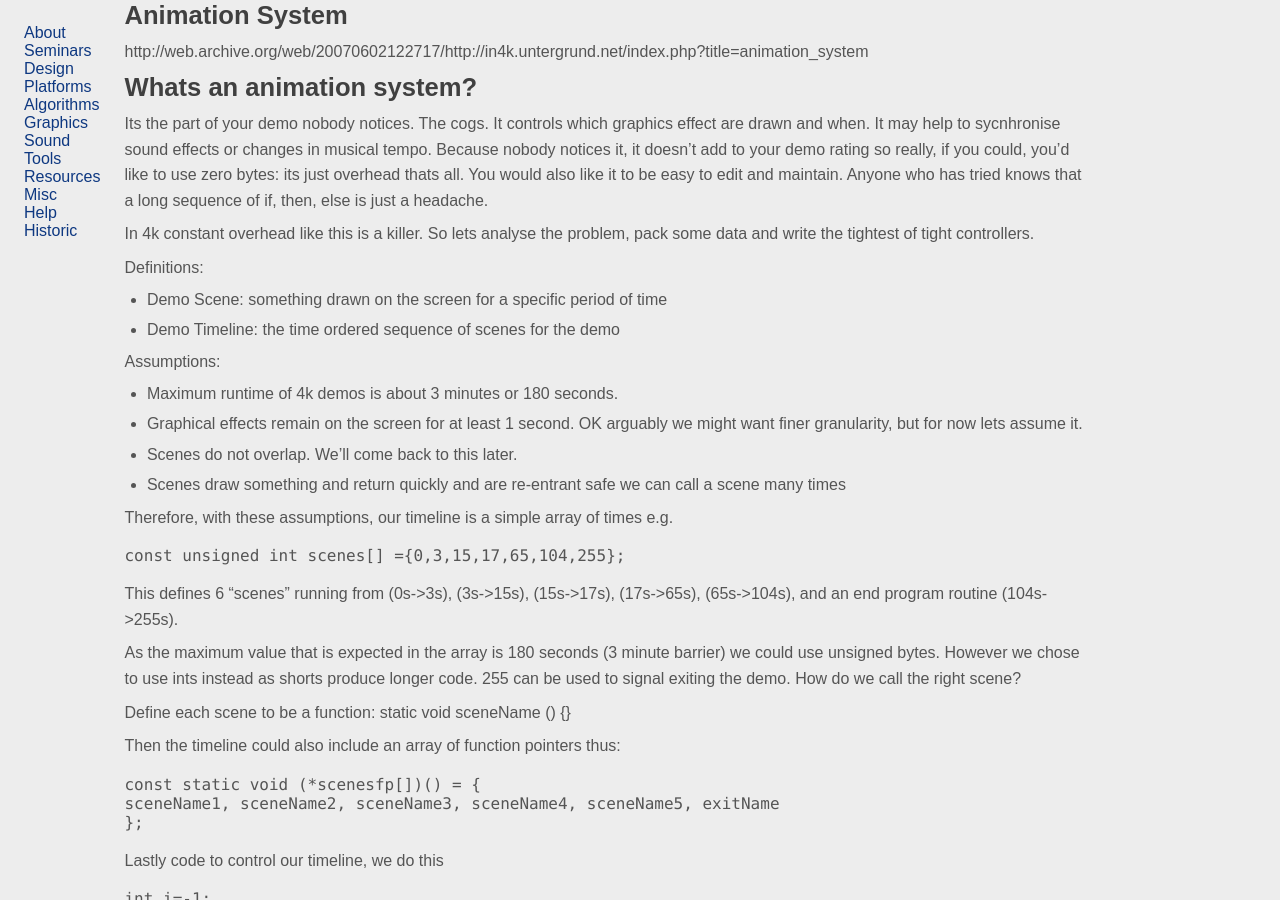
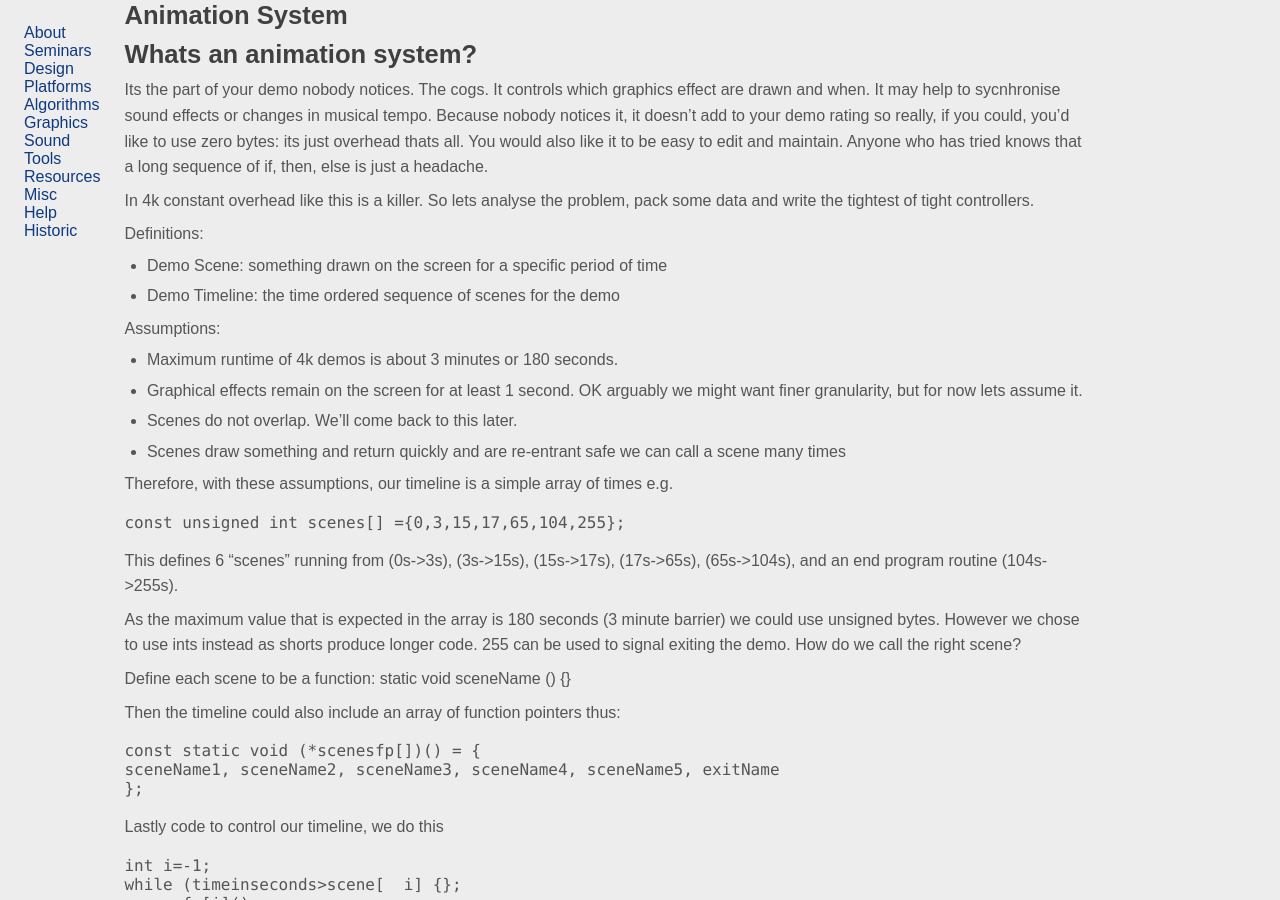
Before and after one commit to in4k/in4k.github.io, a Jekyll site: the page built from wiki/animation-system.markdown, in a window 1280 px wide and 900 px high. Built offline with Jekyll 4.4.1, drawn with Linux system fonts in a browser that asks for light colours; some web fonts are replaced; some of the changed lines change nothing that is shown.

Commit message:
Update animation-system.markdown

```diff
--- a/wiki/animation-system.markdown
+++ b/wiki/animation-system.markdown
@@ -2,8 +2,6 @@
 title: "Animation System"
 layout: "wiki-page"
 ---
-
-http://web.archive.org/web/20070602122717/http://in4k.untergrund.net/index.php?title=animation_system
 
 # Whats an animation system?
 
```
